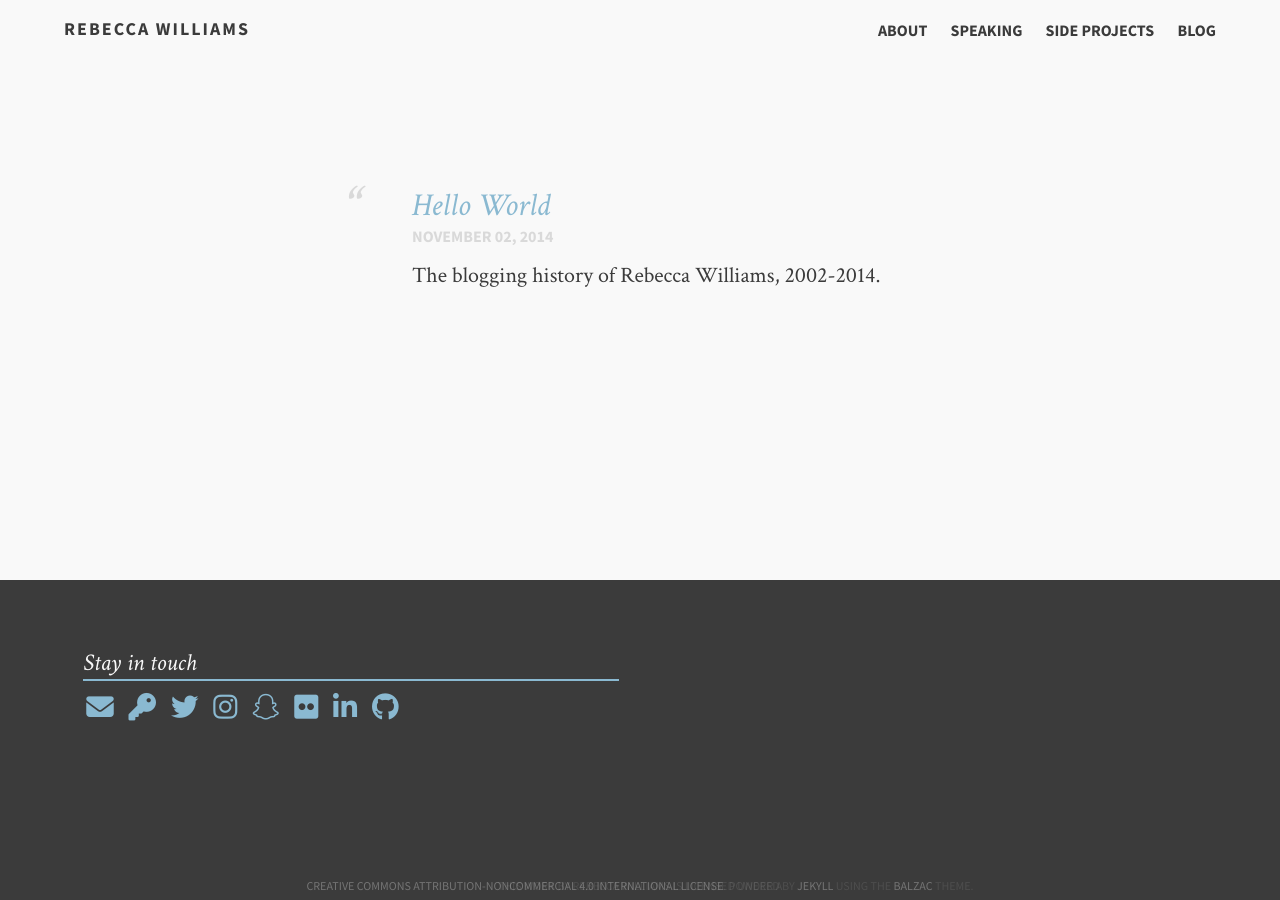
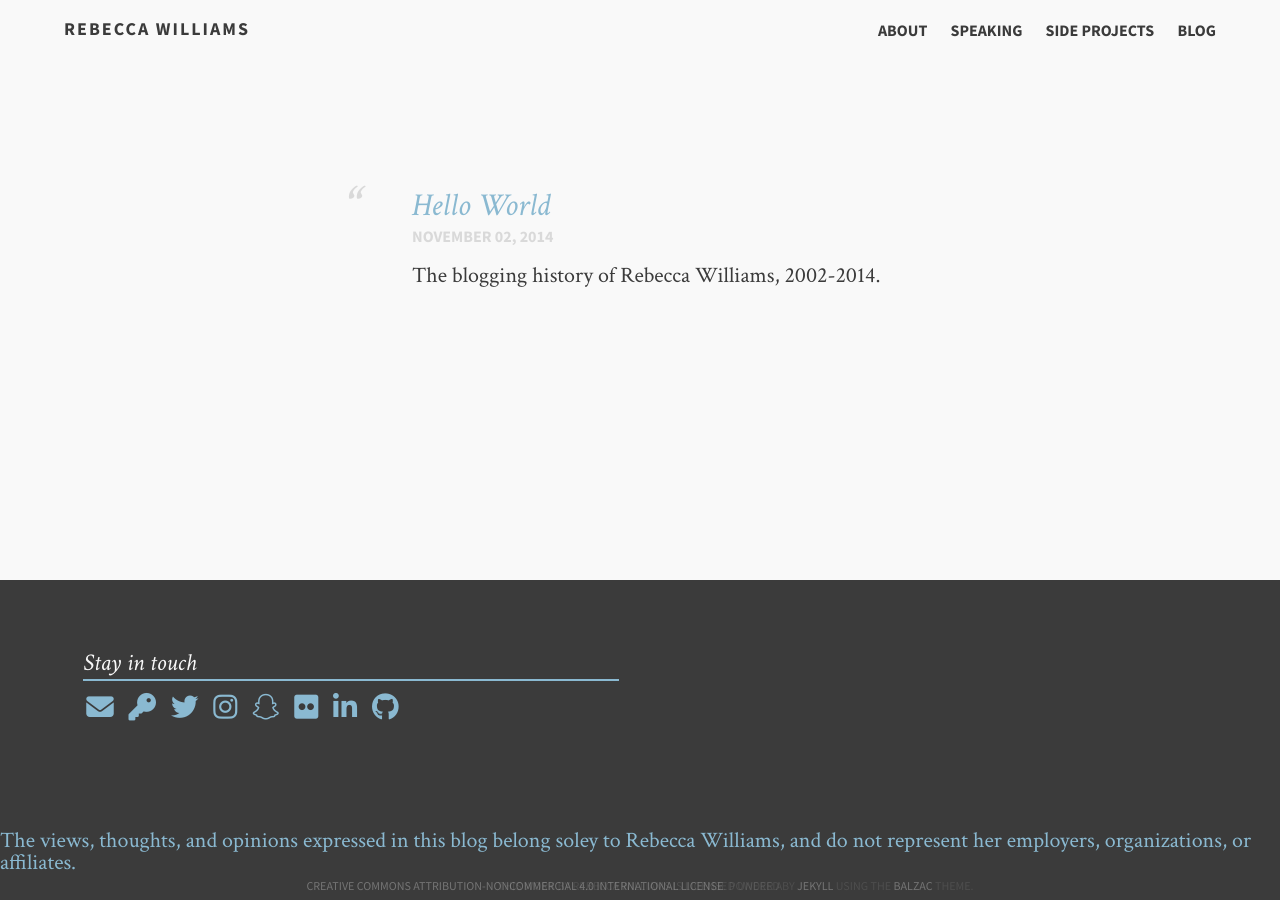
Before and after one commit to rebeccawilliams/rebeccawilliams.us, a Jekyll site: the page built from index.md, in a window 1280 px wide. Built offline with Jekyll 4.4.1, drawn with Linux system fonts in a browser that asks for light colours; nearby versions of some CDN libraries.

Commit message:
Update footer.html

```diff
--- a/_includes/footer.html
+++ b/_includes/footer.html
@@ -15,6 +15,7 @@
 		<a href="https://github.com/rebeccawilliams"><i class="fa fa-github fa-lg"></i></li>
       </ol>
     </aside>
+<medium>The views, thoughts, and opinions expressed in this blog belong soley to Rebecca Williams, and do not represent her employers, organizations, or affiliates.</medium>
     <small>This work by <span xmlns:cc="https://creativecommons.org/ns#" property="cc:attributionName">Rebecca Williams</span> is licensed under a <a rel="license" href="https://creativecommons.org/licenses/by-nc/4.0/">Creative Commons Attribution-NonCommercial 4.0 International License</a>. Powered by <a href="https://jekyllrb.com">Jekyll</a> using the <a href="https://jekyll.gtat.me/about">Balzac</a> theme.</small>
   </footer>
 
```
